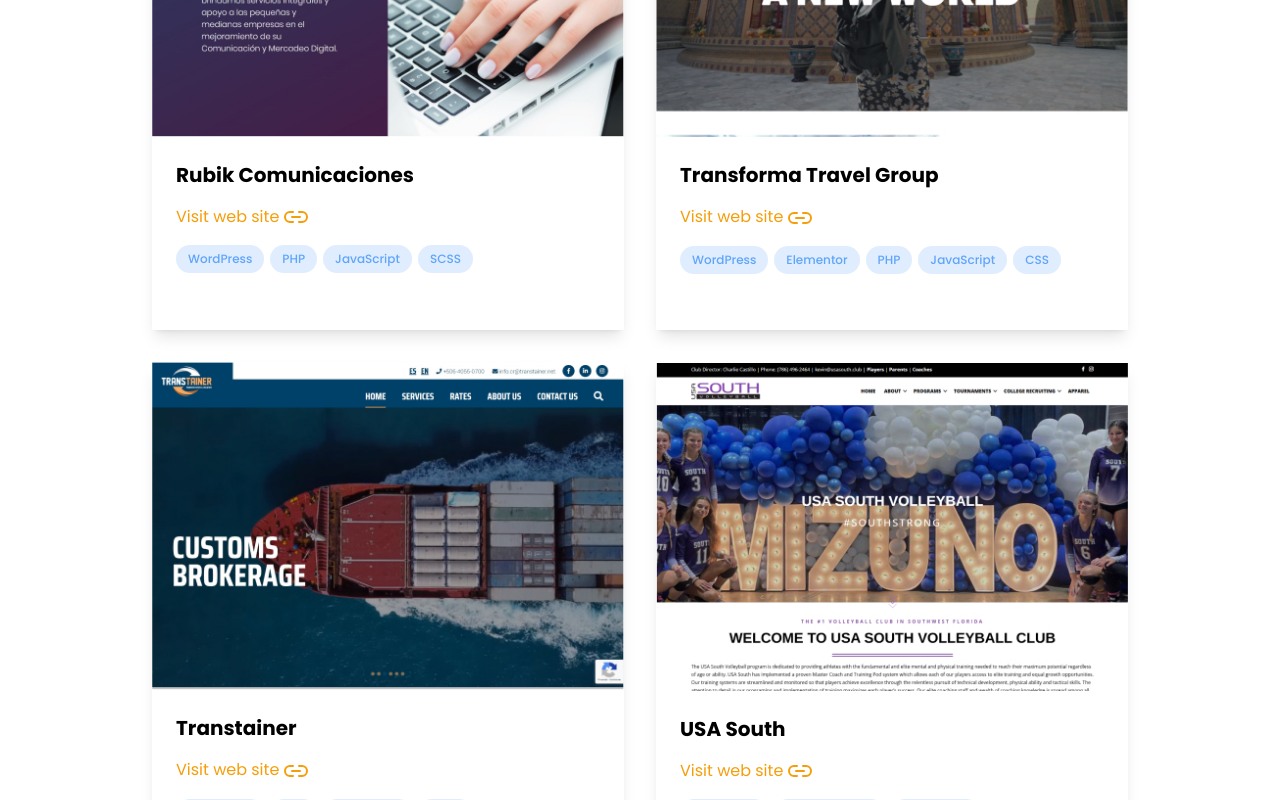
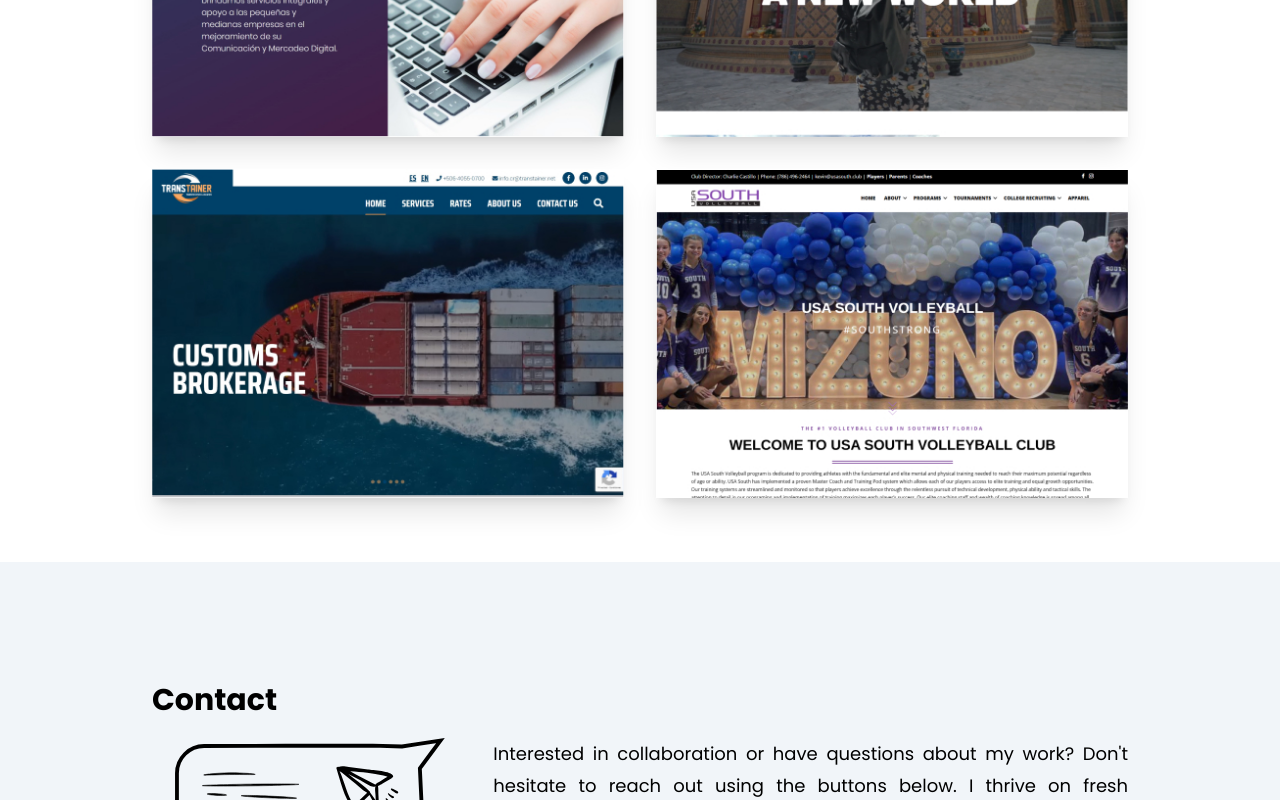
Before and after one commit to jorgearaya474/nxt-site, a Next.js app: page /works in a window 1280 px wide. Shown: the part 640-1440 px from the top of the page. Built offline with nearby package versions, Linux system fonts and the light colour scheme.

Commit message:
update work components - remove description

```diff
--- a/components/work/WorkItem.tsx
+++ b/components/work/WorkItem.tsx
@@ -6,39 +6,33 @@
 import { Project } from '../../interfaces';
 import { FadeUpVariantsItem } from '../../lib/utils/animations';
 
-const WorkItem: React.FC<Project> = ({
-  title,
-  image,
-  link,
-  technologies,
-  description,
-}) => {
+const WorkItem: React.FC<Project> = ({ title, image, link, technologies }) => {
   const techArray = technologies.split(',');
 
   return (
     <motion.div
-      className='bg-white h-full content-start grid grid-cols-1 shadow-lg mb-8'
+      className='bg-white content-start grid grid-cols-1 shadow-xl'
       variants={FadeUpVariantsItem}
     >
-      <div>
+      <Link
+        href={link}
+        title={title}
+        target='_blank'
+        className='relative group'
+      >
         <Image width={650} height={520} alt={title} src={`/${image}`} />
-      </div>
-      <div className='p-6'>
-        <h2 className='text-black text-xl font-bold mb-2'>{title}</h2>
-        <p className='text-black mb-4'>{description}</p>
-        <Link href={link} className='text-amber-500' target='_blank'>
-          Visit web site <Link2 className='inline-flex' />
-        </Link>
+        <div className='opacity-0 group-hover:opacity-100 transition-opacity p-6 absolute bottom-0 w-full bg-gradient-to-t from-black to-transparent z-10'>
           <ul className='mt-2 flex flex-wrap' aria-label='Technologies used:'>
             {techArray.map((tech) => (
               <li key={tech} className='mr-1.5 mt-2'>
-              <div className='flex items-center rounded-full bg-blue-400/20 px-3 py-1 text-xs font-medium leading-5 text-blue-400 '>
+                <div className='flex items-center rounded-full px-3 py-1 text-xs font-medium leading-5 text-blue-950 bg-amber-500 '>
                   {tech}
                 </div>
               </li>
             ))}
           </ul>
         </div>
+      </Link>
     </motion.div>
   );
 };
--- a/components/work/WorksList.tsx
+++ b/components/work/WorksList.tsx
@@ -21,7 +21,6 @@
             image={project.image}
             link={project.link}
             technologies={project.technologies}
-            description={project.description}
           />
         ))}
       </motion.div>
```
Lines whose indentation alone changed are shown as unchanged.
